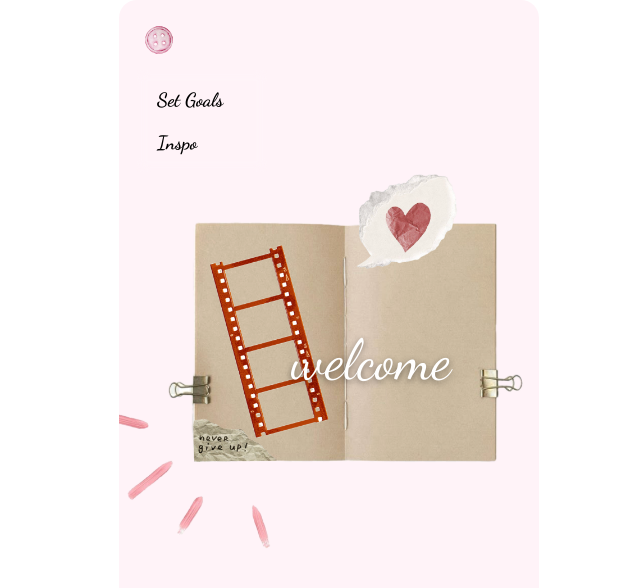
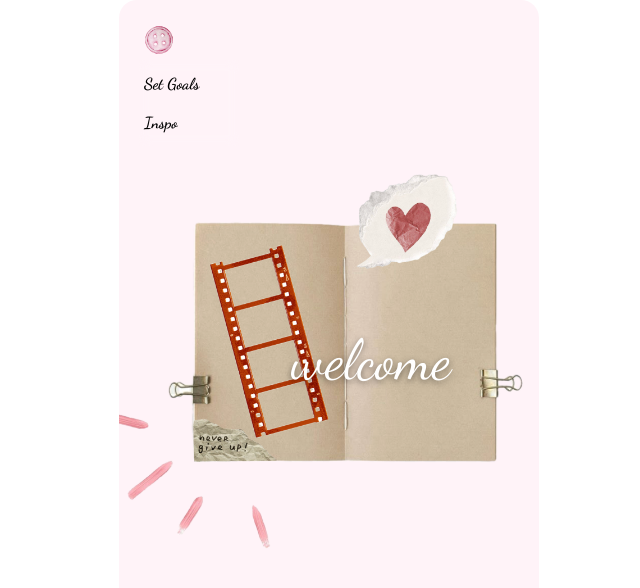
Before and after one commit to cady-kocanda/momenta, a React (Vite) app: page / in a window 1280 px wide. Both pictures are taken after a click on the button "Goals". Shown: the top 588 px of the page, without its empty margins (311-951 px from the left). Built offline with nearby package versions, Linux system fonts and the light colour scheme.

Commit message:
images updated

```diff
--- a/src/nav/MenuButton.tsx
+++ b/src/nav/MenuButton.tsx
@@ -37,14 +37,14 @@ export default function MenuButton({ onClick, onInspoClick }: Props) {
         <nav
           style={{
             position: 'absolute',
-            top: 70,
-            left: 18,
+            top: 60,
+            left: 20,
             display: 'flex',
             flexDirection: 'column',
-            padding: '8px 20px',
+            padding: '4px 5px',
             fontFamily: "'Dancing Script', cursive",
             fontWeight: 600,
-            fontSize: '1.2em',
+            fontSize: '1.0em',
             color: '#000000ff',
             cursor: 'pointer',
             minWidth: 90,
--- a/src/pages/GoalsPage.tsx
+++ b/src/pages/GoalsPage.tsx
@@ -119,7 +119,7 @@ export default function GoalsPage({ onBack }: Props) {
 
         <div className="section">
           <div className="section-header">
-            <img src="/images/stamp.png" alt="Goals" className="section-icon" />
+            <img src="/images/disco.png" alt="Goals" className="section-icon" />
             <h2>Goals</h2>
           </div>
 
@@ -166,7 +166,7 @@ export default function GoalsPage({ onBack }: Props) {
 
         <div className="section">
           <div className="section-header">
-            <img src="/images/stamp2.png" alt="To-Dos" className="section-icon" />
+            <img src="/images/star.png" alt="To-Dos" className="section-icon" />
             <h2>To-Do Lists</h2>
           </div>
 
```
